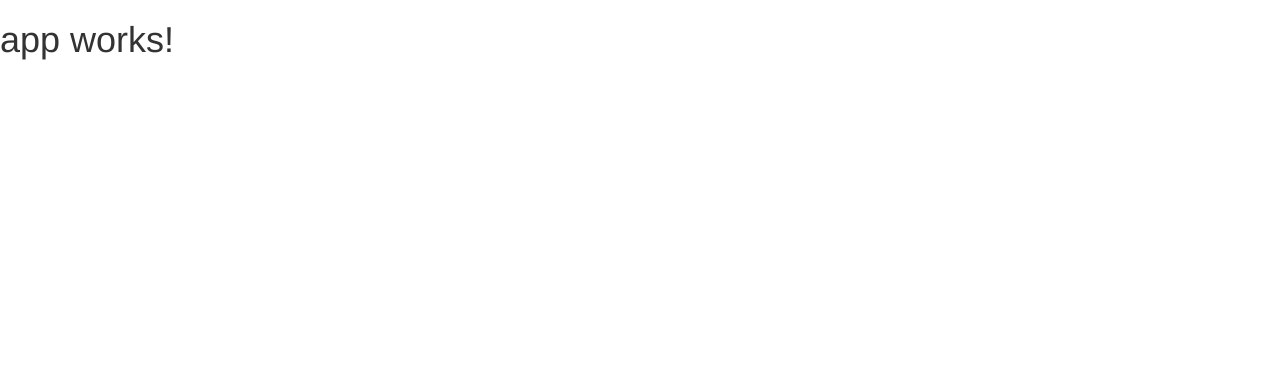
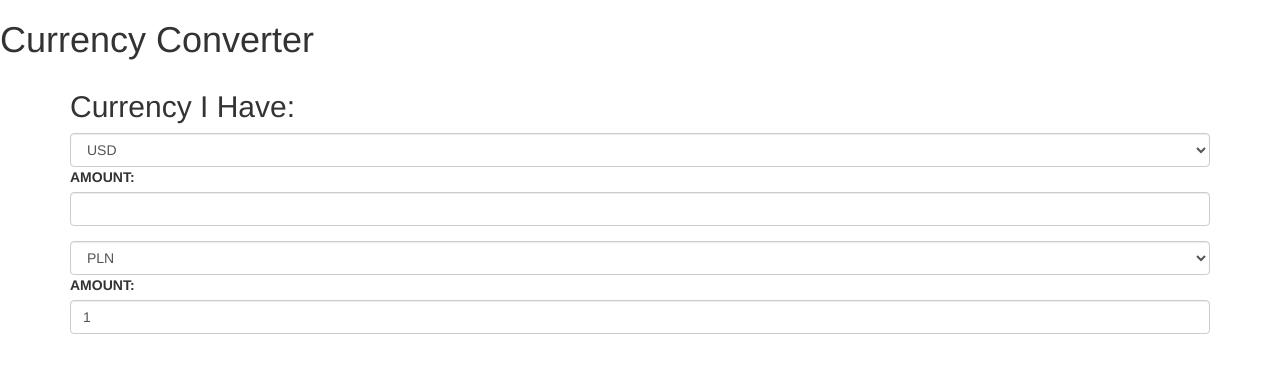
Before and after one commit to th3mon/currency-converter, an Angular app: page / in a window 1280 px wide. Shown: the top 372 px of the page. Built offline with nearby package versions, Linux system fonts and the light colour scheme; no server answers.

Commit message:
First view into application. Working CurrencyConverterData components.

```diff
--- a/src/app/app.component.html
+++ b/src/app/app.component.html
@@ -1,3 +1,4 @@
 <h1>
   {{title}}
 </h1>
+<app-currency-converter></app-currency-converter>
--- a/src/app/app.component.ts
+++ b/src/app/app.component.ts
@@ -6,5 +6,5 @@ import { Component } from '@angular/core';
   styleUrls: ['./app.component.css']
 })
 export class AppComponent {
-  title = 'app works!';
+  title = 'Currency Converter';
 }
--- /dev/null
+++ b/src/app/currency-converter/currency-converter-data.component.html
@@ -0,0 +1,12 @@
+<div class="form-group">
+  <select class="form-control" [(ngModel)]="currencyCode" (ngModelChange)="ngOnChanges($event)">
+    <option value="PLN">PLN</option>
+    <option value="USD">USD</option>
+    <option value="GBP">GBP</option>
+    <option value="EUR">EUR</option>
+  </select>
+  <label for="amount">
+    {{amountLabel | uppercase}}
+  </label>
+  <input [(ngModel)]="currencyValue" id="amount" type="text" class="form-control">
+</div>
--- /dev/null
+++ b/src/app/currency-converter/currency-converter-data.component.ts
@@ -0,0 +1,52 @@
+import { Component, OnInit, Input, OnChanges } from '@angular/core';
+import { CurrencyRatesService } from './currency-rates.service';
+
+@Component({
+  selector: 'app-currency-converter-data',
+  templateUrl: './currency-converter-data.component.html',
+  styleUrls: ['./currency-converter-data.component.css']
+})
+export class CurrencyConverterDataComponent implements OnInit, OnChanges {
+  amountLabel: string = 'amount:';
+  currencyRates: any;
+  errorMessage: string;
+  currencyValue: number;
+  @Input() currencyCode: string = 'USD';
+
+  constructor(private _currencyRateService: CurrencyRatesService) {}
+
+  ngOnInit() {
+    this.getRates();
+  }
+
+  ngOnChanges(newCurrencyCode) {
+    if (typeof newCurrencyCode === 'string') {
+      this.getRates();
+    }
+  }
+
+  getRates() {
+    if ('PLN' === this.currencyCode) {
+      this.setCurrencyValue({
+        rates: [{
+          bid: 1
+        }]
+      });
+    }
+    else {
+      this._currencyRateService.getRates(this.currencyCode)
+        .subscribe(
+          currencyRates => this.setCurrencyValue(currencyRates),
+          error => this.errorMessage = <any>error
+        );
+    }
+  }
+
+  setCurrencyValue(currencyRates): void {
+    let currencyValue = Number(currencyRates.rates && currencyRates.rates[0] && currencyRates.rates[0].bid);
+
+    if(!Number.isNaN(currencyValue)) {
+      this.currencyValue = currencyValue;
+    }
+  }
+}
--- /dev/null
+++ b/src/app/currency-converter/currency-converter.component.html
@@ -0,0 +1,13 @@
+<div class="container">
+  <div class="row">
+    <div class="col-lg-12 col-md-12 col-xs-12">
+      <header>
+        <h2>
+          {{title}}
+        </h2>
+      </header>
+      <app-currency-converter-data [currencyCode]="'USD'"></app-currency-converter-data>
+      <app-currency-converter-data [currencyCode]="'PLN'"></app-currency-converter-data>
+    </div>
+  </div>
+</div>
--- /dev/null
+++ b/src/app/currency-converter/currency-converter.component.ts
@@ -0,0 +1,12 @@
+import { Component, OnInit } from '@angular/core';
+
+@Component({
+  selector: 'app-currency-converter',
+  templateUrl: './currency-converter.component.html',
+  styleUrls: ['./currency-converter.component.css']
+})
+export class CurrencyConverterComponent implements OnInit {
+  title: string = 'Currency I Have:';
+
+  ngOnInit() {}
+}
--- /dev/null
+++ b/src/app/currency-converter/currency-rates.service.ts
@@ -0,0 +1,30 @@
+import { Injectable } from '@angular/core';
+import { Http, Response } from '@angular/http';
+
+import { Observable } from 'rxjs/Observable';
+import 'rxjs/add/operator/catch';
+import 'rxjs/add/operator/do';
+import 'rxjs/add/operator/map';
+
+@Injectable()
+export class CurrencyRatesService {
+  private _serviceUrl = 'http://api.nbp.pl/api/exchangerates/rates/C/';
+  private _jsonFormatParametr = '?format=json';
+
+  constructor(private _http: Http) {}
+
+  getRates(currencyCode: string): Observable<any> {
+    let url: string = `${this._serviceUrl}${currencyCode}${this._jsonFormatParametr}`;
+
+    return this._http.get(url)
+      .map((response: Response) => <any> response.json())
+      .do(data => console.log(`${JSON.stringify(data)}`))
+      .catch(this.handleError);
+  }
+
+  private handleError(error: Response) {
+    console.error(error);
+
+    return Observable.throw(error.json().error || 'Server error');
+  }
+}
```
Also changed, not shown: src/app/app.module.ts (+10 -3 lines), src/app/currency-converter/currency-converter.module.ts (added, +15 -0 lines), src/app/currency-converter/currency-converter-data.component.css (added), src/app/currency-converter/currency-converter.component.css (added).
